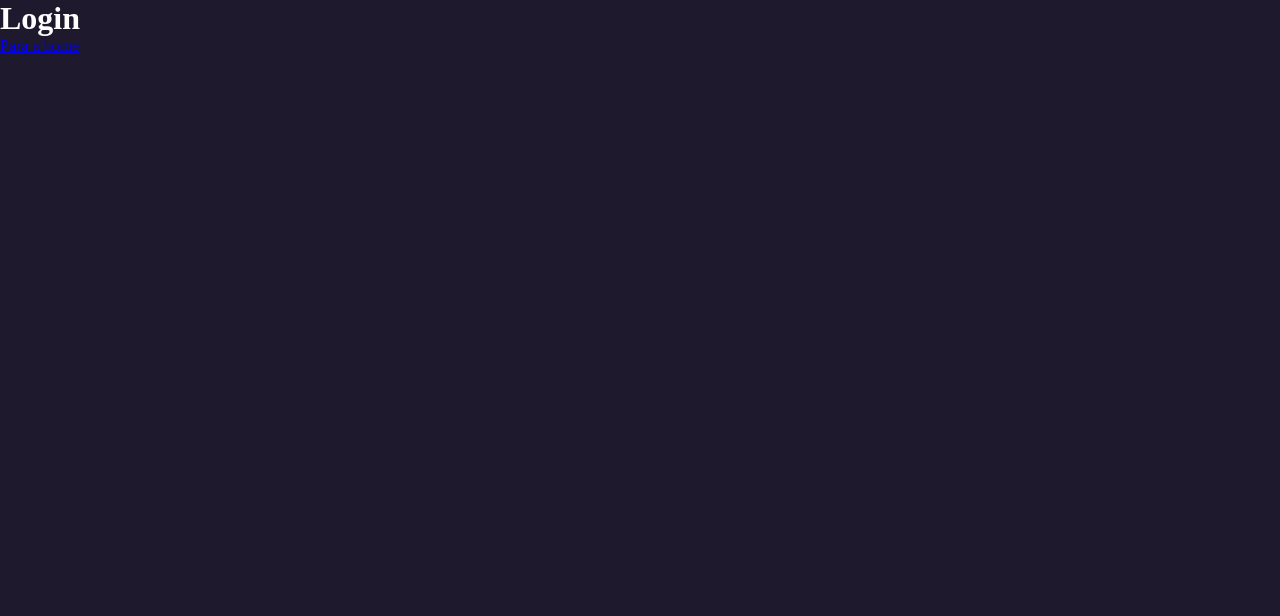
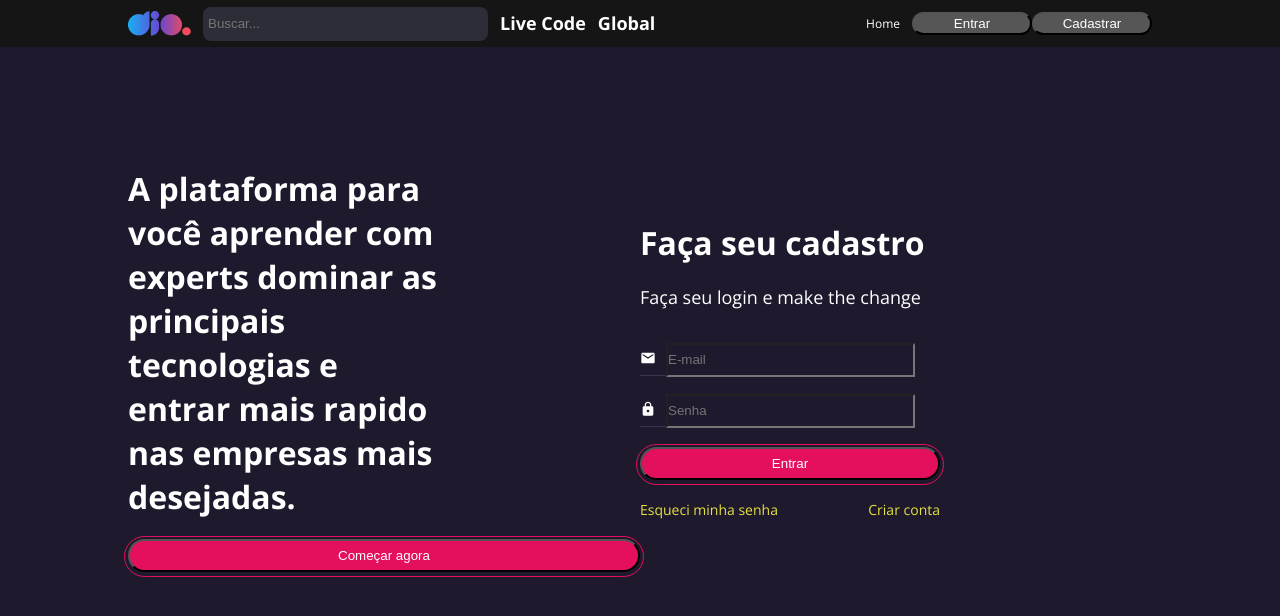
Before and after one commit to JoaoZanelato/dio-clone, a React (Vite) app in the folder dio-clone/: page /login in a window 1280 px wide. Shown: the top 616 px of the page. Built offline with nearby package versions, Linux system fonts and the light colour scheme.

Commit message:
loginpage done

```diff
--- a/dio-clone/package.json
+++ b/dio-clone/package.json
@@ -12,6 +12,7 @@
   "dependencies": {
     "react": "^19.1.1",
     "react-dom": "^19.1.1",
+    "react-icons": "^5.5.0",
     "react-router-dom": "^7.9.1",
     "styled-components": "^6.1.19"
   },
--- a/dio-clone/src/components/Input.jsx
+++ b/dio-clone/src/components/Input/Input.jsx
@@ -3,7 +3,8 @@
 const Input = ({leftIcon, name, ...rest}) => {
   return <>
   <InputContainer>
-    <InputText/>
+    {leftIcon ? (<IconContainer>{leftIcon}</IconContainer>) : null}
+    <InputText {...rest}/>
   </InputContainer>
   </>;
 };
--- a/dio-clone/src/components/styles.js
+++ b/dio-clone/src/components/Input/styles.js
@@ -3,8 +3,8 @@
 export const InputContainer = styled.div`
     width: 100%;
     max-width: 275px;
-    height: 38px;
-    border-bottom: 1px solid #383450;
+    height: 30px;
+    border-bottom: 1px solid #3B3450;
 
     display:flex;
     align-items: center;
@@ -18,4 +18,5 @@
     color: #ffffff
     border: 0;
     height: 30px;
+    width: 100%;
 `
--- a/dio-clone/src/pages/Home/Home.jsx
+++ b/dio-clone/src/pages/Home/Home.jsx
@@ -3,7 +3,7 @@
 import { Header } from "../../components/Header/Header";
 import bannerImage from "../../assets/banner.png";
 import { Container, TextContent, Title, TitleHighlight } from "./styles.js";
-const Home = () => {
+const Login = () => {
   return (
     <>
       <Header />
@@ -34,4 +34,4 @@
     </>
   );
 };
-export default Home;
+export default Login;
--- a/dio-clone/src/pages/Login/Login.jsx
+++ b/dio-clone/src/pages/Login/Login.jsx
@@ -1,11 +1,51 @@
-import { Link } from "react-router-dom"
-
-const Login = () => {
-  return(
+import { Button } from "../../components/Button/Button.jsx";
+import { Header } from "../../components/Header/Header.jsx";
+import {
+  Container,
+  Column,
+  CriarText,
+  EsqueciText,
+  Row,
+  SubTitleLogin,
+  Title,
+  TitleLogin,
+  Wrapper,
+} from "./styles.js";
+import { Input } from "../../components/Input/Input.jsx";
+import {MdEmail, MdLock} from 'react-icons/md'
+const Home = () => {
+  return (
     <>
-    <h1>Login</h1>
-    <Link to="/">Para a home</Link>
+      <Header />
+      <Container>
+        <Column>
+          <Title>
+            A plataforma para você aprender com experts dominar as principais
+            tecnologias e entrar mais rapido nas empresas mais desejadas.
+          </Title>
+          <Button
+            title="Começar agora"
+            variant="secondary"
+            onClick={() => null}
+          />
+        </Column>
+        <Column>
+          <Wrapper>
+            <TitleLogin>Faça seu cadastro</TitleLogin>
+            <SubTitleLogin>Faça seu login e make the change</SubTitleLogin>
+            <form action="">
+              <Input placeholder="E-mail" leftIcon={<MdEmail/>}/>
+              <Input placeholder="Senha" type="password" leftIcon={<MdLock/>} />
+              <Button title="Entrar" variant="secondary" />
+            </form>
+            <Row>
+              <EsqueciText>Esqueci minha senha</EsqueciText>
+              <CriarText>Criar conta</CriarText>
+            </Row>
+          </Wrapper>
+        </Column>
+      </Container>
     </>
-  )
-}
-export default Login;
+  );
+};
+export default Home;
--- /dev/null
+++ b/dio-clone/src/pages/Login/styles.js
@@ -0,0 +1,72 @@
+import styled from "styled-components";
+
+export const Container = styled.main`
+  width: 100%;
+  max-width: 80%;
+  margin: 0 auto;
+  margin-top: 120px;
+
+  display: flex;
+  flex-direction: row;
+  justify-content: space-between;
+  align-items: center;
+`;
+export const Title = styled.h2`
+  font-family: "Open Sans";
+  font-style: normal;
+  font-weight: 700;
+  font-size: 32px;
+  width: 320px;
+  margin-bottom: 20px;
+  line-height: 44px;
+
+  color: #ffffff;
+`;
+
+export const TitleLogin = styled.p`
+  font-family: "Open Sans";
+  font-style: normal;
+  font-weight: 700;
+  font-size: 32px;
+  margin-bottom: 20px;
+  line-height: 44px;
+`;
+export const SubTitleLogin = styled.p`
+  font-family: "Open Sans";
+  font-style: normal;
+  font-weight: 400;
+  font-size: 18px;
+  margin-bottom: 35px;
+  line-height: 25px;
+`;
+export const EsqueciText = styled.p`
+  font-family: "Open Sans";
+  font-style: normal;
+  font-weight: 400;
+  font-size: 14px;
+  line-height: 19px;
+
+  color: #e5e044
+`;
+export const CriarText = styled.p`
+  font-family: "Open Sans";
+  font-style: normal;
+  font-weight: 400;
+  font-size: 14px;
+  line-height: 19px;
+
+  color: #e5e044
+`;
+export const Wrapper = styled.div`
+  max-width: 300px;
+`;
+export const Column = styled.div`
+  flex: 1;
+`;
+export const Row = styled.div`
+  display: flex;
+  flex-direction: row;
+  justify-content: space-between;
+  align-items: center;
+  margin-top: 20px;
+`;
```
Also changed, not shown: 1 other file (tests, documents, lock files or other folders).
